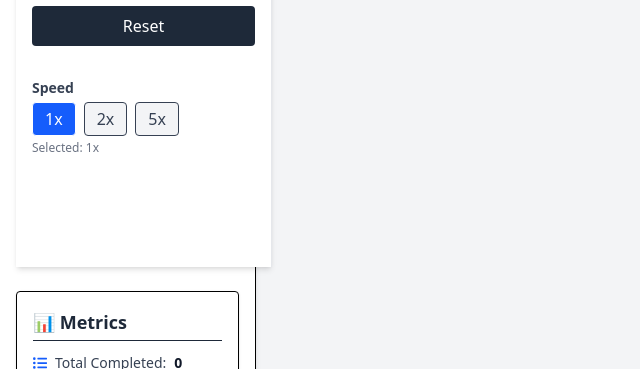
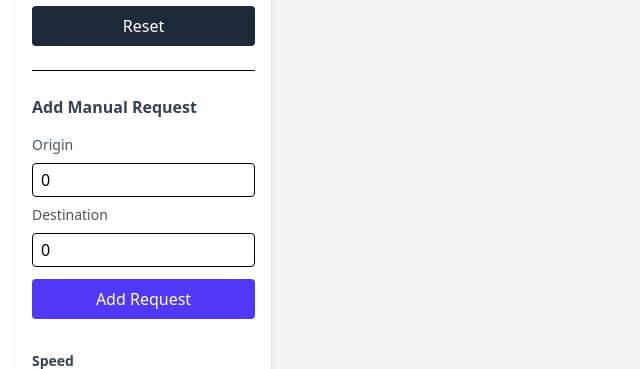
Before and after one commit to nithinaredla/ElevatorSimulationSystem, a React (Vite) app in the folder front-end/: page / in a window 1280 px wide. Shown: the part 298-667 px from the top of the page, without its empty margins (0-640 px from the left). Built offline with nearby package versions, Linux system fonts and the light colour scheme; no server answers.

Commit message:
front-end updated 2

```diff
--- a/front-end/src/api/simulation.ts
+++ b/front-end/src/api/simulation.ts
@@ -2,36 +2,42 @@ import axios from 'axios';
 
 const BASE_URL = 'https://elevatorsimulationsystem-elevatorsimulationsystem.up.railway.app/api/simulation';
 
-
+// Reset the simulation with specified elevators and floors
 export const resetSimulation = (elevators: number, floors: number) => {
   return axios.post(`${BASE_URL}/reset`, { elevators, floors });
 };
 
-
+// Get the current state of the simulation
 export const getSimulationState = () => {
   return axios.get(`${BASE_URL}/state`);
 };
 
+// Resume the simulation
 export const resumeSimulation = () => {
   return axios.post(`${BASE_URL}/resume`);
 };
 
+// Pause the simulation
 export const pauseSimulation = () => {
   return axios.post(`${BASE_URL}/pause`);
 };
 
+// Add a single request (origin and destination)
 export const addRequest = (origin: number, destination: number) => {
   return axios.post(`${BASE_URL}/request`, { origin, destination });
 };
 
+// Add multiple requests at once
 export const addBulkRequests = (requests: { origin: number; destination: number }[]) => {
   return axios.post(`${BASE_URL}/requests`, { requests });
 };
 
+// Get performance metrics of the simulation
 export const getMetrics = () => {
   return axios.get(`${BASE_URL}/metrics`);
 };
 
+// Change the speed multiplier of the simulation
 export const handleSpeedChange = (speed: number) => {
-  axios.post(`${BASE_URL}/speed`, { multiplier: speed });
+  return axios.post(`${BASE_URL}/speed`, { multiplier: speed });
 };
--- a/front-end/src/components/Controls.tsx
+++ b/front-end/src/components/Controls.tsx
@@ -1,5 +1,7 @@
 import React, { useState } from 'react';
-import { resetSimulation, handleSpeedChange, pauseSimulation, resumeSimulation } from '../api/simulation';
+import { resetSimulation, handleSpeedChange, pauseSimulation, resumeSimulation, addRequest } from '../api/simulation';
+import { AxiosError } from 'axios';
+
 
 interface Props {
   onReset: () => void;
@@ -9,11 +11,16 @@ interface Props {
 }
 
 
-const Controls: React.FC<Props> = ({  onReset, onFloorChange, speed, setSpeed  }) => {
+const Controls: React.FC<Props> = ({ onReset, onFloorChange, speed, setSpeed }) => {
   const [elevators, setElevators] = useState(2);
   const [floors, setFloors] = useState(5);
   const [isRunning, setIsRunning] = useState(false);
   const [isPaused, setIsPaused] = useState(false);
+  const [origin, setOrigin] = useState<number>(0);
+  const [destination, setDestination] = useState<number>(0);
+  const [error, setError] = useState<string | null>(null);
+  const [success, setSuccess] = useState<string | null>(null);
+
 
   const handleReset = async () => {
     await resetSimulation(elevators, floors);
@@ -44,6 +51,41 @@ const Controls: React.FC<Props> = ({  onReset, onFloorChange, speed, setSpeed  }
   const handleSpeedClick = async (value: number) => {
     await handleSpeedChange(value);
     setSpeed(value);
+  };
+
+  const handleAddRequest = async () => {
+    setError(null);
+    setSuccess(null);
+
+    if (
+      origin < 0 || destination < 0 ||
+      origin >= floors || destination >= floors
+    ) {
+      setError(`Origin and Destination must be between 0 and ${floors - 1}`);
+      return;
+    }
+
+    if (origin === destination) {
+      setError("Origin and Destination cannot be the same");
+      return;
+    }
+
+    try {
+      await addRequest(origin, destination);
+      setSuccess("Request added successfully");
+      setOrigin(0);
+      setDestination(0);
+    } catch (err) {
+      const error = err as AxiosError;
+
+      const message =
+        error.response && error.response.data
+          ? (error.response.data as { message?: string }).message || "Failed to add request"
+          : "Failed to add request";
+
+      setError(message);
+      console.error("Error adding request:", error);
+    }
   };
 
   return (
@@ -88,6 +130,45 @@ const Controls: React.FC<Props> = ({  onReset, onFloorChange, speed, setSpeed  }
         Reset
       </button>
 
+
+      <hr className="my-2" />
+      <h3 className="text-md font-semibold text-gray-700">Add Manual Request</h3>
+
+      <div className="flex flex-col gap-2">
+        <label className="text-sm text-gray-600">Origin</label>
+        <input
+          type="number"
+          value={origin}
+          onChange={(e) => setOrigin(Number(e.target.value))}
+          className="border px-2 py-1 rounded"
+          min={0}
+          max={floors - 1}
+          placeholder={`0 to ${floors - 1}`}
+        />
+
+        <label className="text-sm text-gray-600">Destination</label>
+        <input
+          type="number"
+          value={destination}
+          onChange={(e) => setDestination(Number(e.target.value))}
+          className="border px-2 py-1 rounded"
+          min={0}
+          max={floors - 1}
+          placeholder={`0 to ${floors - 1}`}
+        />
+
+        <button
+          onClick={handleAddRequest}
+          className="bg-indigo-600 hover:bg-indigo-700 text-white py-2 rounded mt-1"
+        >
+          Add Request
+        </button>
+
+        {error && <p className="text-red-600 text-sm">{error}</p>}
+        {success && <p className="text-green-600 text-sm">{success}</p>}
+      </div>
+
+
       <div className="mt-4">
         <p className="text-sm text-gray-700 font-semibold mb-1">Speed</p>
         <div className="flex gap-2">
@@ -95,11 +176,10 @@ const Controls: React.FC<Props> = ({  onReset, onFloorChange, speed, setSpeed  }
             <button
               key={value}
               onClick={() => handleSpeedClick(value)}
-              className={`px-3 py-1 rounded border transition-all duration-200 ${
-                speed === value
-                  ? 'bg-blue-600 text-white'
-                  : 'bg-gray-100 hover:bg-blue-100 text-gray-700'
-              }`}
+              className={`px-3 py-1 rounded border transition-all duration-200 ${speed === value
+                ? 'bg-blue-600 text-white'
+                : 'bg-gray-100 hover:bg-blue-100 text-gray-700'
+                }`}
             >
               {value}x
             </button>
```
